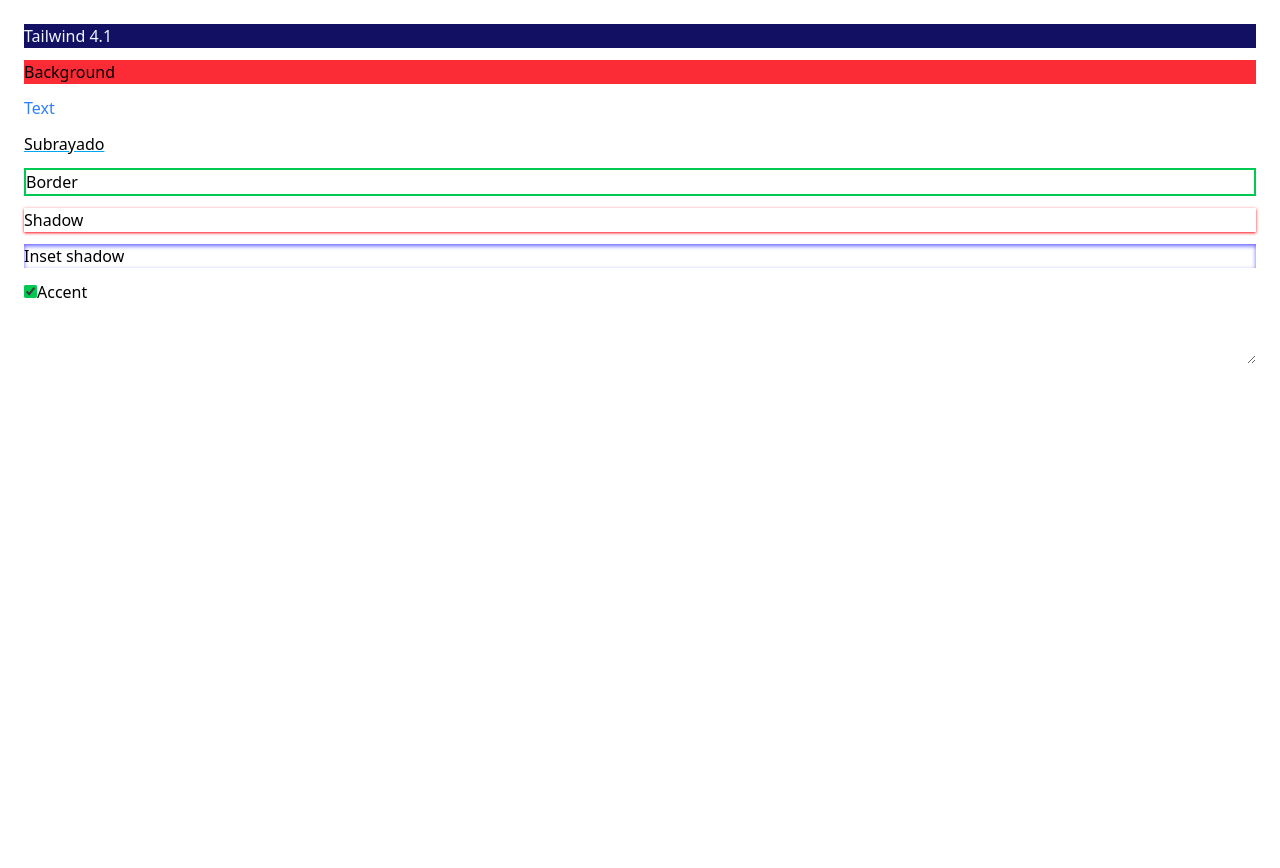
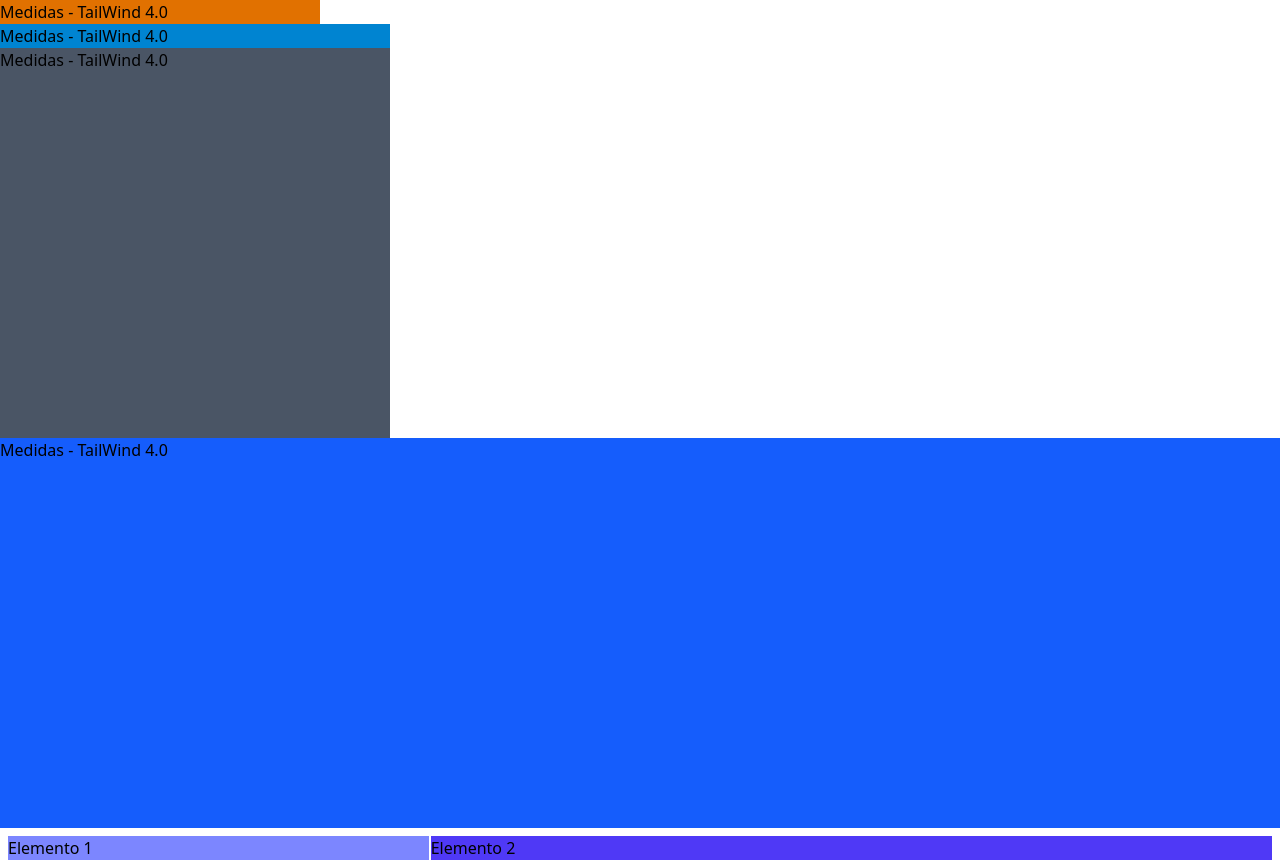
Before and after one commit to ChuchitaFuentes/DEVF_EXTENSION_FRONTEND_2025, a React (Vite) app in the folder 5_REACT_AVANZADO/EXTRAS/prueba_tailwind/: page / in a window 1280 px wide. Before the commit the page ends 800 px from the top, so only its background shows below. Built offline with nearby package versions, Linux system fonts and the light colour scheme.

Commit message:
Medias en Tailwind seccion Sizing

```diff
--- a/5_REACT_AVANZADO/EXTRAS/prueba_tailwind/src/App.jsx
+++ b/5_REACT_AVANZADO/EXTRAS/prueba_tailwind/src/App.jsx
@@ -7,19 +7,15 @@
 
   return (
     <>
-      <div className='p-6 flex flex-col gap-3'>
-      <p className='bg-dark-font text-blue-50'>Tailwind 4.1 </p> {/* Se pone en esta linea un color personalizado */}
-      <p className='bg-red-500'>Background</p>
-      <p className='text-blue-500'>Text</p>
-      <p className='decoration-sky-500 underline'>Subrayado</p>
-      <p className='border-2 border-green-500'>Border</p>
-      <p className='shadow-sm shadow-red-500'>Shadow</p>
-      <p className='inset-shadow-sm inset-shadow-indigo-500'>Inset shadow</p>
-      <label>
-        <input className="accent-green-500" type="checkbox" checked />
-        Accent
-      </label>
-      <textarea className='caret-red-700'></textarea>
+      {/* Ancho alto  */}
+      <div className='bg-amber-600 w-xs'>Medidas - TailWind 4.0</div> {/*Medidas preestablecidas */}
+      <div className='bg-sky-600 w-[390px]'>Medidas - TailWind 4.0</div> {/*Medidas personalizadas */}
+      <div className='bg-gray-600 size-[390px]'>Medidas - TailWind 4.0</div>{/* Medidas iguales para alto y ancho */}
+      <div className='bg-blue-600 h-card'>Medidas - TailWind 4.0</div>{/* Mediddas definidas por varible dentro del css */}
+      {/* Tamaño en fracciones dentro de un flex */}
+      <div className='flex gap-0.5 p-2'>
+        <div className='bg-indigo-400 w-1/3'>Elemento 1</div>
+        <div className='bg-indigo-600 w-2/3'>Elemento 2</div>
       </div>
     </>
   )
--- a/5_REACT_AVANZADO/EXTRAS/prueba_tailwind/src/index.css
+++ b/5_REACT_AVANZADO/EXTRAS/prueba_tailwind/src/index.css
@@ -1,17 +1,5 @@
 @import 'tailwindcss';
 
 @theme {
-    --color-dark-font: #121063;
-    /* Son colores personalizados en escala */
-    --color-gray-50: oklch(0.984 0.003 247.858);
-    --color-gray-100: oklch(0.968 0.007 247.896);
-    --color-gray-200: oklch(0.929 0.013 255.508);
-    --color-gray-300: oklch(0.869 0.022 252.894);
-    --color-gray-400: oklch(0.704 0.04 256.788);
-    --color-gray-500: oklch(0.554 0.046 257.417);
-    --color-gray-600: oklch(0.446 0.043 257.281);
-    --color-gray-700: oklch(0.372 0.044 257.287);
-    --color-gray-800: oklch(0.279 0.041 260.031);
-    --color-gray-900: oklch(0.208 0.042 265.755);
-    --color-gray-950: oklch(0.129 0.042 264.695);
+    --spacing-card: 390px;
 }
```
